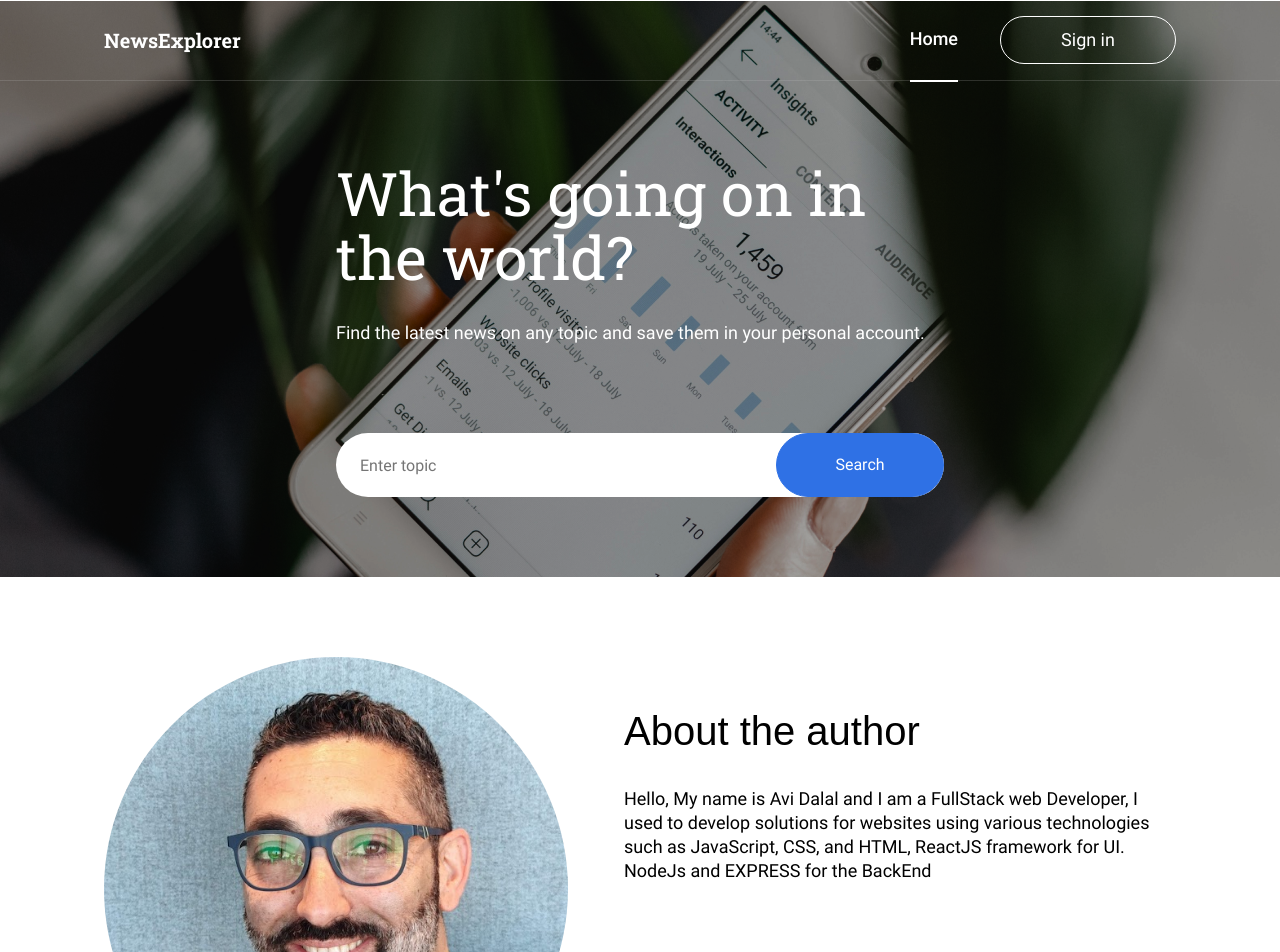
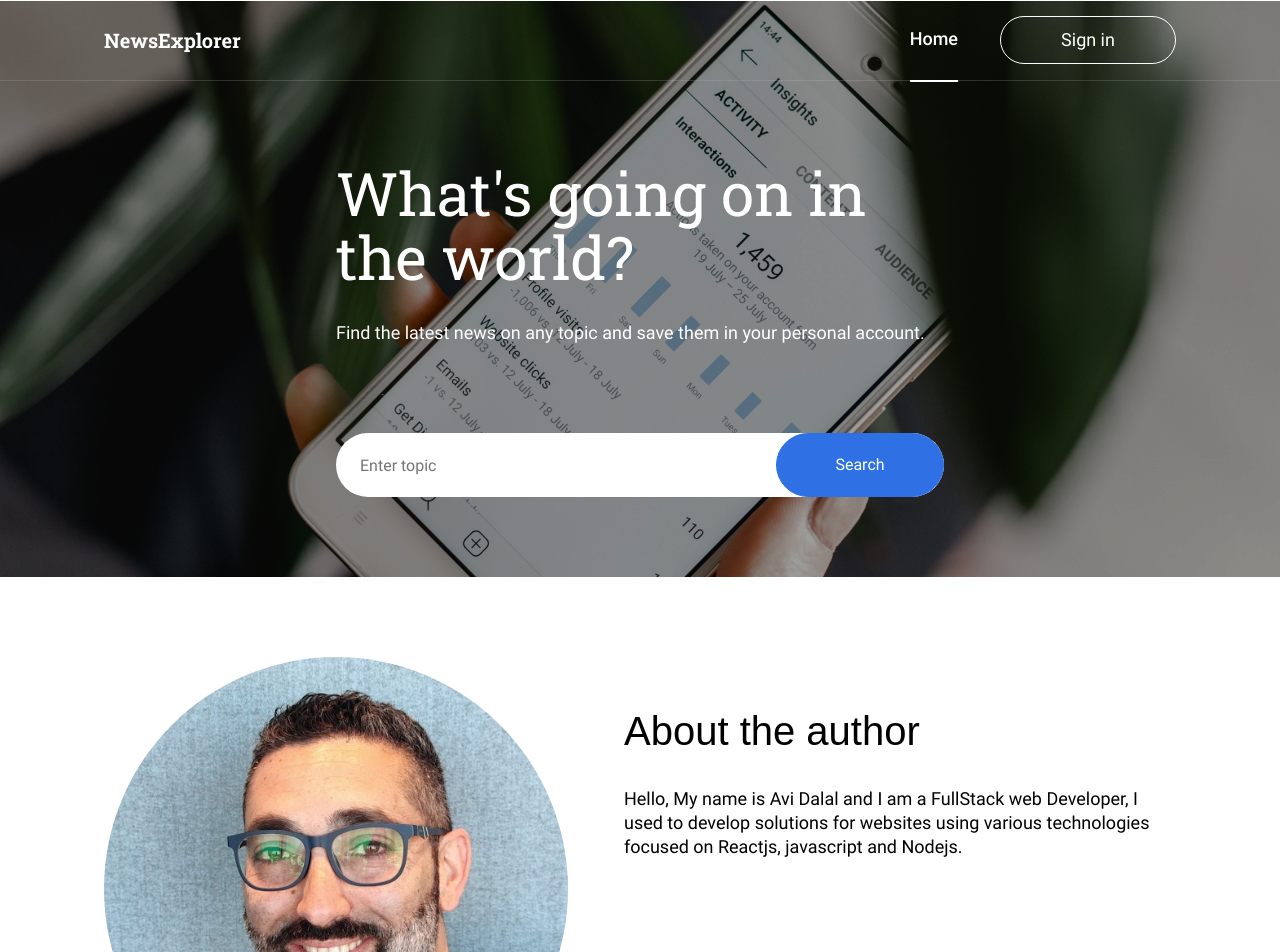
Before and after one commit to avi413/news-explorer-frontend, a React (Create React App) app: page / in a window 1280 px wide. Shown: the top 952 px of the page. Built offline with nearby package versions, Linux system fonts and the light colour scheme.

Commit message:
bug fix grid width

```diff
--- a/src/components/About/About.js
+++ b/src/components/About/About.js
@@ -9,9 +9,7 @@ function About() {
         <h2 className='about__title'>About the author</h2>
         <p className='about__desc'>
           Hello, My name is Avi Dalal and I am a FullStack web Developer, I used
-          to develop solutions for websites using various technologies such as
-          JavaScript, CSS, and HTML, ReactJS framework for UI. NodeJs and
-          EXPRESS for the BackEnd
+          to develop solutions for websites using various technologies focused on Reactjs, javascript and Nodejs.
         </p>
       </div>
     </section>
```
